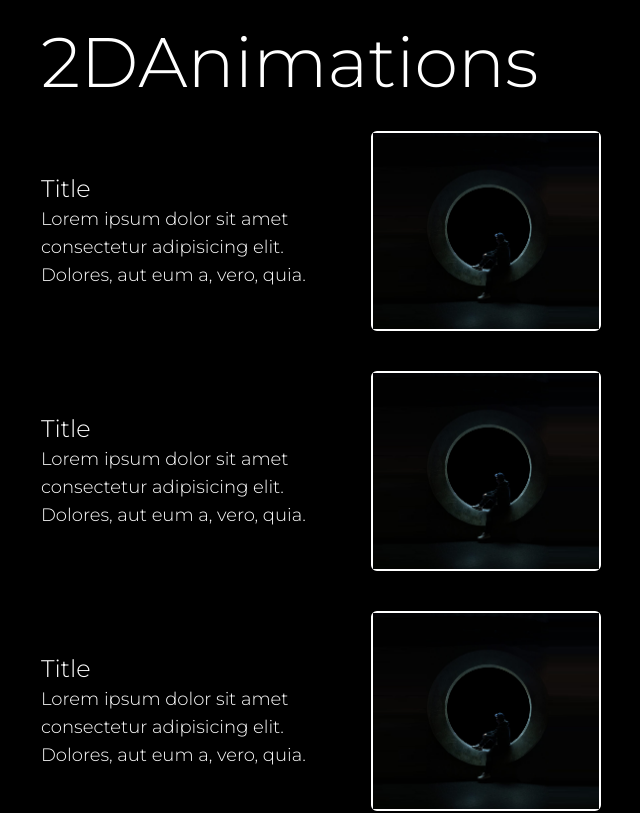
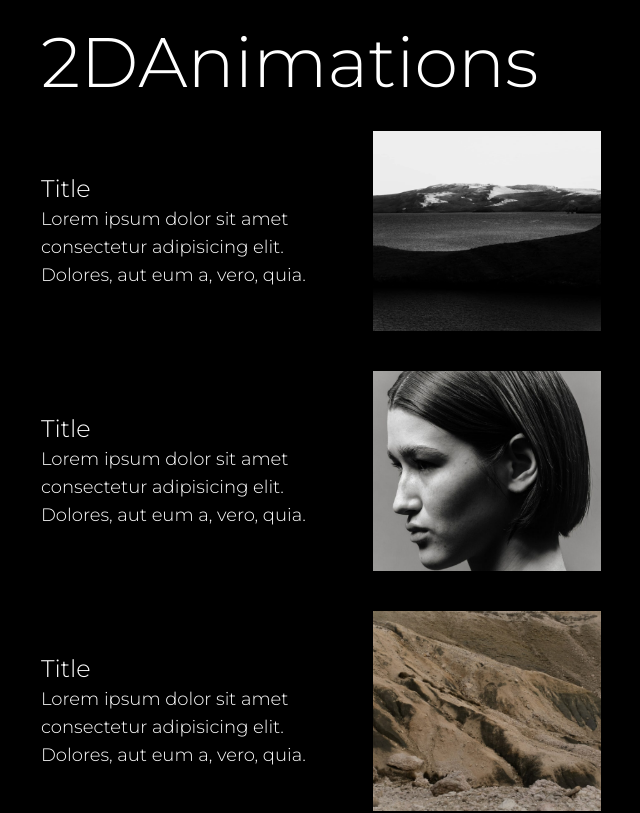
Before and after one commit to Prassadraj/pifactor1, a Next.js app: page / in a window 1280 px wide. Shown: the part 5300-6113 px from the top of the page, without its empty margins (39-679 px from the left). Built offline with nearby package versions, Linux system fonts and the light colour scheme.

Commit message:
weddingMouseMoving

```diff
--- a/src/Homepage/Works/Work2.jsx
+++ b/src/Homepage/Works/Work2.jsx
@@ -1,10 +1,16 @@
 import React, { useEffect, useRef } from "react";
-import window from "../../app/images/window.png";
 import Image from "next/image";
 import { Montserrat } from "@next/font/google";
 import { gsap } from "gsap";
 import { ScrollTrigger } from "gsap/all";
 import Lenis from "@studio-freight/lenis";
+import Picture1 from "../../../public/images/1.jpeg";
+import Picture2 from "../../../public/images/2.jpeg";
+import Picture3 from "../../../public/images/3.jpg";
+import Picture4 from "../../../public/images/4.jpg";
+import Picture5 from "../../../public/images/5.jpg";
+import Picture6 from "../../../public/images/6.jpg";
+import Picture7 from "../../../public/images/7.jpeg";
 
 const montserrat = Montserrat({
   subsets: ["latin"],
@@ -31,7 +37,7 @@ function Work2() {
     requestAnimationFrame(scrollFn);
 
     // Setup GSAP animations with ScrollTrigger
-    // 2danimation text
+    // 2D animation text
     gsap.fromTo(
       ".text p",
       {
@@ -40,13 +46,13 @@ function Work2() {
       {
         y: 0,
         scrollTrigger: ".text",
-
         duration: 0.5,
         ease: "power3.out",
         delay: 0.2,
         stagger: 0.1,
       }
     );
+
     gsap.to(".animations1", {
       height: "50vh",
       width: "100%",
@@ -55,7 +61,6 @@ function Work2() {
       scrollTrigger: {
         trigger: ".animations1",
         start: "top 80%",
-
         end: "bottom 80%",
         scrub: 2,
       },
@@ -94,7 +99,6 @@ function Work2() {
       duration: 1,
       scrollTrigger: {
         trigger: ".animations4",
-
         start: "top 10%",
         end: "bottom 40%",
         scrub: 2,
@@ -108,11 +112,13 @@ function Work2() {
     };
   }, []);
 
+  const pictures = [Picture1, Picture5, Picture6, Picture7];
+
   return (
     <div ref={containerRef} className="md:px-20 md:py-10 w-full h-[240vh]">
       <div
-        className="text flex overflow-hidden "
-        style={{ clipPath: " polygon(0% 0%, 100% 0%, 100% 100%, 0% 100%)" }}
+        className="text flex overflow-hidden"
+        style={{ clipPath: "polygon(0% 0%, 100% 0%, 100% 100%, 0% 100%)" }}
       >
         {" 2D Animations".split("").map((text, i) => (
           <p
@@ -143,9 +149,11 @@ function Work2() {
                 Dolores, aut eum a, vero, quia.
               </p>
             </div>
-            <div className="img-2d h-full w-full border-white border-2 rounded-md">
+            <div className="img-2d h-full w-full  rounded-md">
               <Image
-                src={window}
+                src={pictures[i].src}
+                width={pictures[i].width}
+                height={pictures[i].height}
                 className="object-cover w-full h-full"
                 alt="Window animation preview"
               />
--- a/src/Homepage/Works/Work4.jsx
+++ b/src/Homepage/Works/Work4.jsx
@@ -8,16 +8,21 @@ import Picture6 from "../../../public/images/6.jpg";
 import Picture7 from "../../../public/images/7.jpeg";
 import Image from "next/image";
 import { useScroll, useTransform, motion } from "framer-motion";
-import { useEffect, useRef } from "react";
+import { useEffect, useRef, useState } from "react";
 import { Montserrat } from "@next/font/google";
 import { gsap } from "gsap";
 import { ScrollTrigger } from "gsap/all";
+
 const montserrat = Montserrat({
   subsets: ["latin"],
   weight: "300",
 });
+
 gsap.registerPlugin(ScrollTrigger);
+
 export default function Work4() {
+  const [mousePosition, setMousePosition] = useState({ x: 0, y: 0 });
+  const [isHovering, setIsHovering] = useState(false); // Local hover state
   const container = useRef(null);
   const { scrollYProgress } = useScroll({
     target: container,
@@ -31,59 +36,69 @@ export default function Work4() {
   const scale9 = useTransform(scrollYProgress, [0, 1], [1, 9]);
 
   const pictures = [
-    {
-      src: Picture1,
-      scale: scale4,
-    },
-    {
-      src: Picture2,
-      scale: scale5,
-    },
-    {
-      src: Picture3,
-      scale: scale6,
-    },
-    {
-      src: Picture4,
-      scale: scale5,
-    },
-    {
-      src: Picture5,
-      scale: scale6,
-    },
-    {
-      src: Picture6,
-      scale: scale8,
-    },
-    {
-      src: Picture7,
-      scale: scale9,
-    },
+    { src: Picture1, scale: scale4 },
+    { src: Picture2, scale: scale5 },
+    { src: Picture3, scale: scale6 },
+    { src: Picture4, scale: scale5 },
+    { src: Picture5, scale: scale6 },
+    { src: Picture6, scale: scale8 },
+    { src: Picture7, scale: scale9 },
   ];
+
   useEffect(() => {
+    const mouseMove = (e) => {
+      setMousePosition({
+        x: e.clientX,
+        y: e.clientY,
+      });
+    };
+
+    window.addEventListener("mousemove", mouseMove);
+
     gsap.fromTo(
       ".wedding p",
-      {
-        y: 150,
-      },
+      { y: 150 },
       {
         y: 0,
         scrollTrigger: ".wedding",
-
         duration: 0.5,
         ease: "power3.out",
         delay: 0.2,
         stagger: 0.1,
       }
     );
-  }),
-    [];
+
+    return () => {
+      window.removeEventListener("mousemove", mouseMove);
+    };
+  }, []);
+
+  const cursorVariants = {
+    hover: { x: mousePosition.x, y: mousePosition.y },
+    default: {},
+  };
 
   return (
     <>
+      {isHovering && (
+        <motion.div
+          variants={cursorVariants}
+          animate="hover"
+          transition={{ duration: 0.1, ease: "linear" }}
+          className="fixed top-0 flex justify-center items-center left-0 w-16 h-16 z-50 rounded-full bg-gray-700 mix-blend-difference"
+          style={{ pointerEvents: "none" }}
+        >
+          <p
+            className={`${montserrat.className} text-white font-normal text-sm`}
+          >
+            Scroll
+          </p>
+        </motion.div>
+      )}
+
       <div
         className="wedding md:px-20 flex overflow-hidden"
-        style={{ clipPath: " polygon(0% 0%, 100% 0%, 100% 100%, 0% 100%)" }}
+        style={{ clipPath: "polygon(0% 0%, 100% 0%, 100% 100%, 0% 100%)" }}
       >
         {"Wedding".split("").map((text, i) => (
           <p
@@ -94,19 +109,25 @@ export default function Work4() {
           </p>
         ))}
       </div>
+
       <div ref={container} className={styles.container}>
         <div className={styles.sticky}>
-          {pictures.map(({ src, scale }, index) => {
-            return (
-              <motion.div key={index} style={{ scale }} className={styles.el}>
-                <div className={styles.imageContainer}>
-                  <Image src={src} fill alt="image" placeholder="blur" />
-                </div>
-              </motion.div>
-            );
-          })}
+          {pictures.map(({ src, scale }, index) => (
+            <motion.div
+              key={index}
+              style={{ scale }}
+              className={styles.el}
+              onMouseEnter={() => setIsHovering(true)}
+              onMouseLeave={() => setIsHovering(false)}
+            >
+              <div className={styles.imageContainer}>
+                <Image src={src} fill alt="image" placeholder="blur" />
+              </div>
+            </motion.div>
+          ))}
         </div>
       </div>
+
       <div className="h-[100vh]">Contact page</div>
     </>
   );
```
